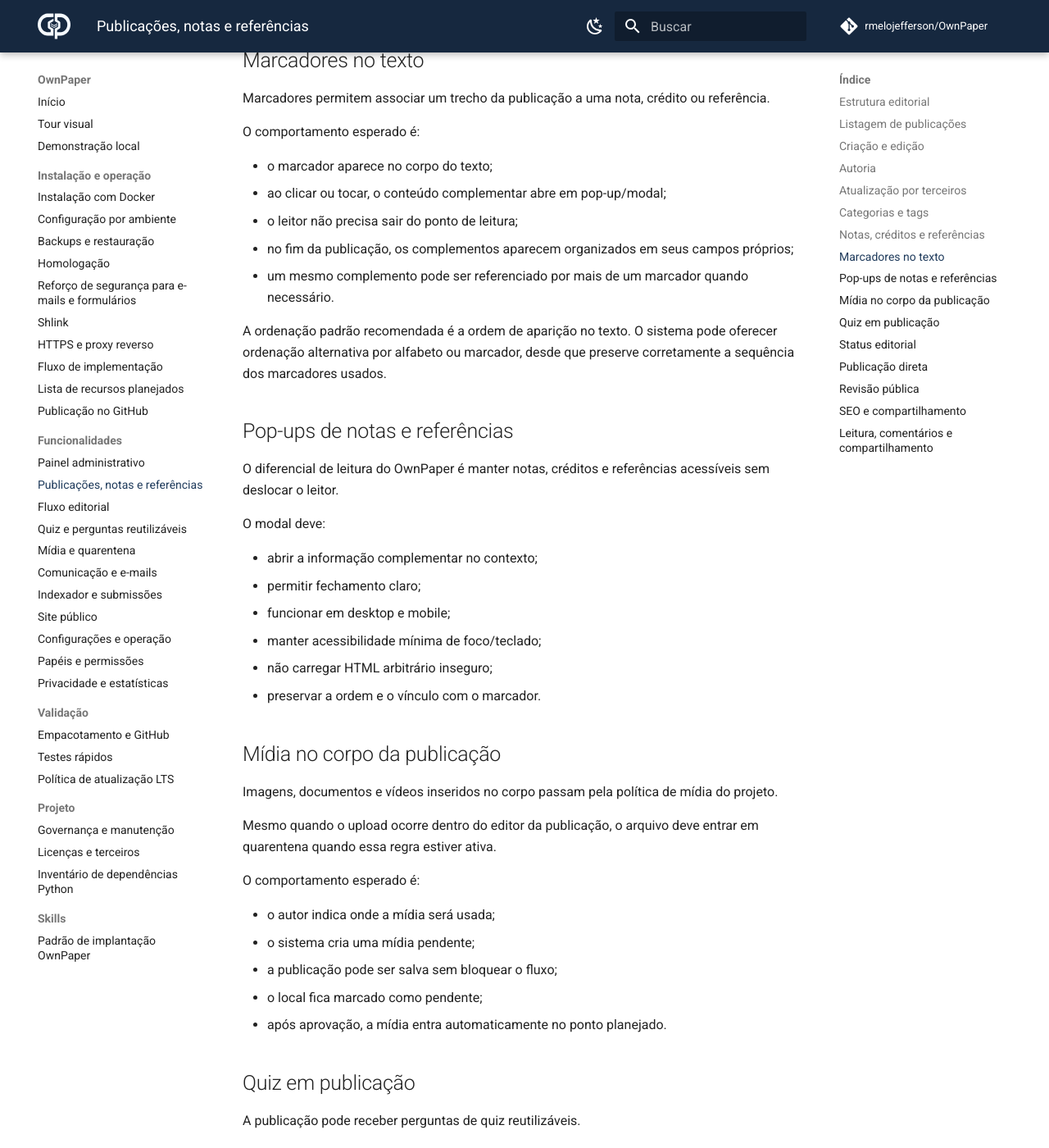
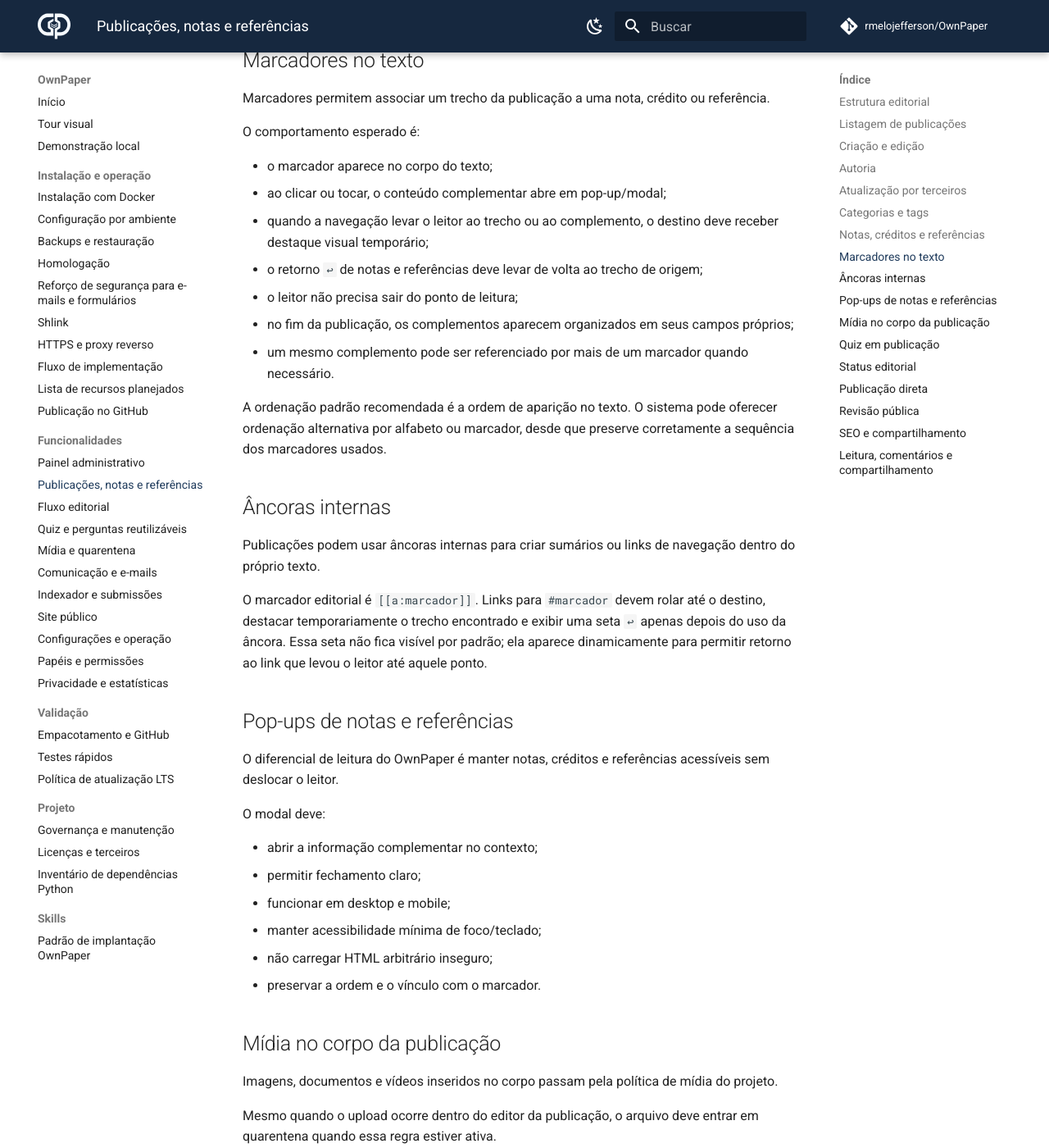
Before and after one commit to rmelojefferson/OwnPaper, an MkDocs documentation site: the page built from docs/features-publications.md, in a window 1280 px wide and 1400 px high, scrolled down 3530 px. Shown: the whole window at 82% size. Built offline with MkDocs 1.6.1 and Material for MkDocs 9.7.7, drawn with Linux system fonts in a browser that asks for light colours; comment, search, counter and statistics services are not loaded; some of the changed text lies outside the part shown.

Commit message:
docs: document anchors and publication media behavior

```diff
--- a/docs/features-publications.md
+++ b/docs/features-publications.md
@@ -118,11 +118,19 @@
 
 - o marcador aparece no corpo do texto;
 - ao clicar ou tocar, o conteúdo complementar abre em pop-up/modal;
+- quando a navegação levar o leitor ao trecho ou ao complemento, o destino deve receber destaque visual temporário;
+- o retorno `↩` de notas e referências deve levar de volta ao trecho de origem;
 - o leitor não precisa sair do ponto de leitura;
 - no fim da publicação, os complementos aparecem organizados em seus campos próprios;
 - um mesmo complemento pode ser referenciado por mais de um marcador quando necessário.
 
 A ordenação padrão recomendada é a ordem de aparição no texto. O sistema pode oferecer ordenação alternativa por alfabeto ou marcador, desde que preserve corretamente a sequência dos marcadores usados.
+
+## Âncoras internas
+
+Publicações podem usar âncoras internas para criar sumários ou links de navegação dentro do próprio texto.
+
+O marcador editorial é `[[a:marcador]]`. Links para `#marcador` devem rolar até o destino, destacar temporariamente o trecho encontrado e exibir uma seta `↩` apenas depois do uso da âncora. Essa seta não fica visível por padrão; ela aparece dinamicamente para permitir retorno ao link que levou o leitor até aquele ponto.
 
 ## Pop-ups de notas e referências
 
@@ -149,7 +157,8 @@
 - o sistema cria uma mídia pendente;
 - a publicação pode ser salva sem bloquear o fluxo;
 - o local fica marcado como pendente;
-- após aprovação, a mídia entra automaticamente no ponto planejado.
+- após aprovação, a mídia entra automaticamente no ponto planejado;
+- quando a mídia tiver URL de fonte, imagens inseridas no corpo podem abrir essa fonte em nova aba.
 
 ## Quiz em publicação
 
```
Also changed, not shown: docs/features-public-site.md (+5 -1 lines).
